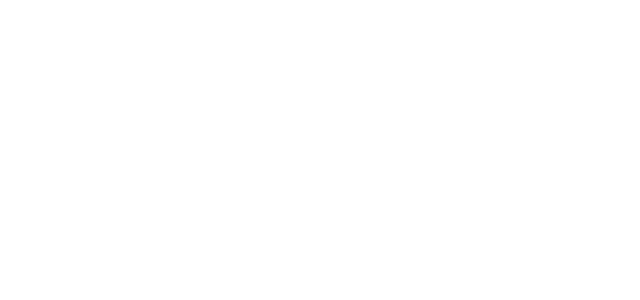
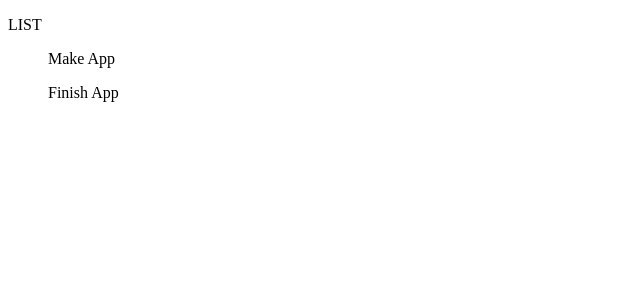
Before and after one commit to Strasseneck/simpleToDo, a React (Vite) app in the folder client/: page / in a window 1280 px wide. Shown: the top 300 px of the page, without its empty margins (0-640 px from the left). Built offline with nearby package versions, Linux system fonts and the light colour scheme.

Commit message:
Feat: Add basic components

```diff
--- a/client/src/App.jsx
+++ b/client/src/App.jsx
@@ -1,12 +1,19 @@
-import { useState } from 'react'
+import { useState, useEffect } from 'react';
+import { List } from './components/List';
+
 import './App.css'
 
 function App() {
-  const [state, setState] = useState(0)
-
+  const [toDos, setToDos] = useState([{
+    'title': 'Make App'
+  },
+  {
+    'title': 'Finish App'
+  }
+])
   return (
     <>
-
+     <List list={toDos} />
     </>
   )
 }
--- /dev/null
+++ b/client/src/components/List.jsx
@@ -0,0 +1,11 @@
+import { ListItem } from "./ListItem"
+
+export function List({list}) {
+    const listItems = list.map((item) => <ListItem item={item} />)
+    return (
+    <>
+        <p>LIST</p>
+        <ul>{listItems}</ul>
+    </>
+    )
+  }
--- /dev/null
+++ b/client/src/components/ListItem.jsx
@@ -0,0 +1,8 @@
+export function ListItem({ item }) {
+  console.log(item);
+    return (
+      <>
+       <p>{item.title}</p>
+      </>
+    )
+  }
```
Also changed, not shown: client/src/components/AddItem.jsx (added, +8 -0 lines), client/src/components/ApiClient.jsx (added).
